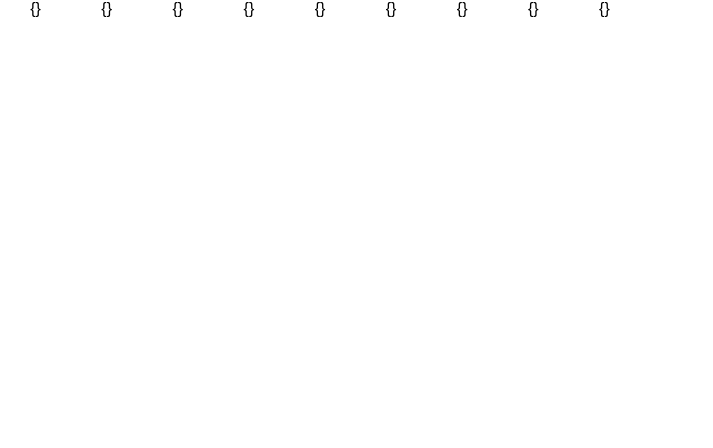
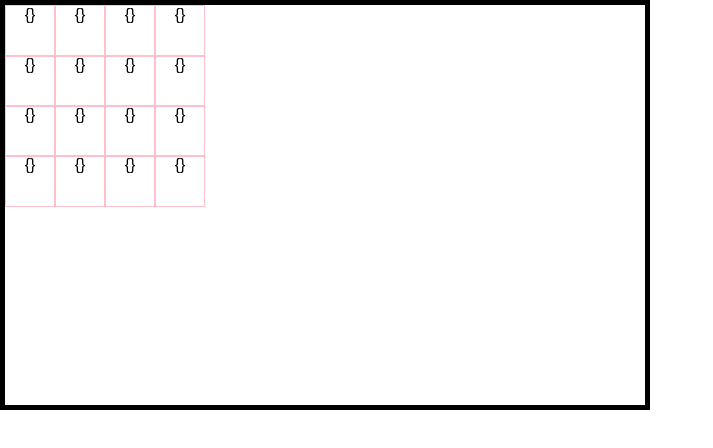
Before and after one commit to schu34/power, a React (Create React App) app: page / in a window 1280 px wide. Shown: the top 448 px of the page, without its empty margins (0-713 px from the left). Built offline with nearby package versions, Linux system fonts and the light colour scheme.

Commit message:
grid layout'

```diff
--- a/src/App.css
+++ b/src/App.css
@@ -1,22 +1,36 @@
 .board {
-  display: flex;
-  justify-content: flex-start;
+
   height: 50vh;
+  width: 50%;
+  border: 5px solid black;
+
 }
 
 .board-container {
-  width: 50%;
-  display: flex;
-  align-items: stretch;
+  /* display: flex; */
+  display: grid;
+  height: 100%;
+  width: 100%;
+  grid-auto-rows: 50px;
+
 }
 
 .board-row {
-  display: flex;
-  width: 100%;
-  justify-content: space-around;
+  display: grid;
+  /* width: 100%; */
+  grid-auto-flow: column;
+  grid-auto-columns: 50px
 
 }
 
-.board-col{
+.cell{
+  display: flex;
+  align-content: center;
+  justify-content: center;
+  height: 100%;
+  border: 1px solid pink;
 
 }
+.cell:hover{
+  background-color:pink;
+}
--- a/src/App.jsx
+++ b/src/App.jsx
@@ -1,4 +1,4 @@
-import React, { Component } from "react";
+import React, {Component} from "react";
 import "./App.css";
 import Board from "./components/board.jsx";
 
@@ -8,7 +8,10 @@ class App extends Component {
     this.state = {
       power: 0,
       cash: 0,
-      board: [[{}, {}, {}], [{}, {}, {}], [{}, {}, {}]]
+      board: [[{}, {}, {}, {}],
+              [{}, {}, {}, {}],
+              [{}, {}, {}, {}],
+              [{}, {}, {}, {}]]
     };
   }
 
@@ -16,7 +19,7 @@ class App extends Component {
     return (
       <div className="App">
         <div class="board">
-          <Board data={this.state.board} />
+          <Board data={this.state.board}/>
         </div>
       </div>
     );
--- a/src/components/BoardCell.jsx
+++ b/src/components/BoardCell.jsx
@@ -4,7 +4,7 @@ import PropTypes from "prop-types";
 class BoardCell extends Component {
 	render() {
 		const { contents } = this.props;
-		return <div>{JSON.stringify(contents)}</div>;
+		return <div className="cell">{JSON.stringify(contents)}</div>;
 	}
 }
 
```
